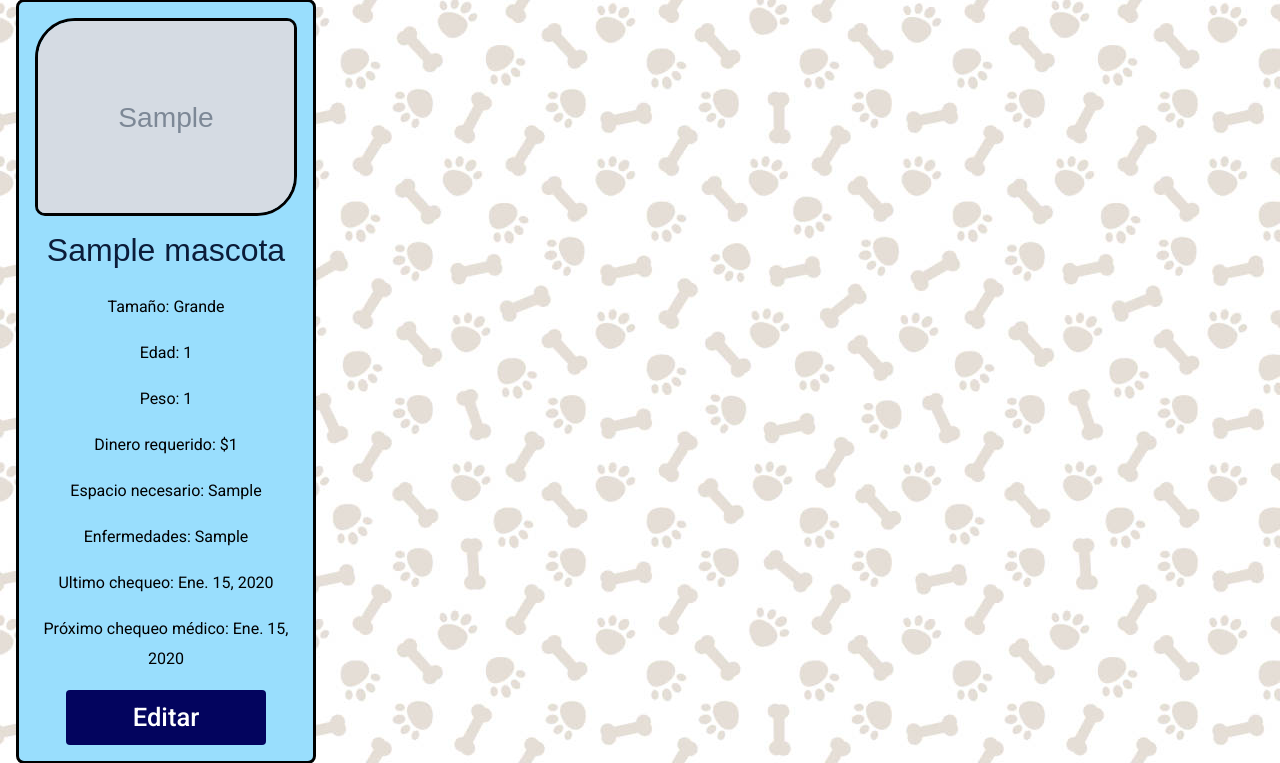
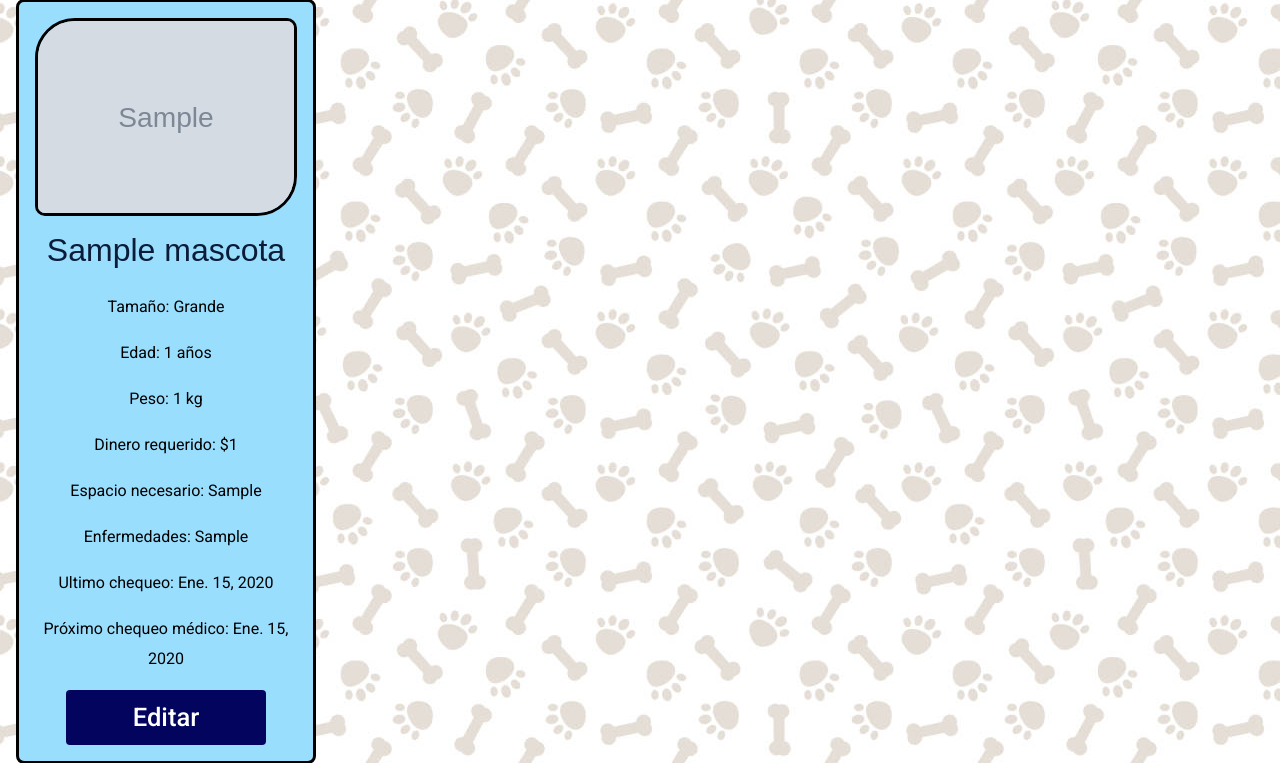
Before and after one commit to PhantomBlack219/sw-project-team4, a Django app: template MyFriendToby/veterinaria/templates/TusMascotas.html in a window 1280 px wide. Shown: the part 457-1220 px from the top of the page. Run offline with Django 3.2, Linux system fonts and the light colour scheme; the template is opened without the code that fills it: values that come from a table or form of the project are taken from there, others are empty; tables that the repository leaves empty hold one stand-in row (values such as "Sample post"); grey boxes marked "Sample" are stand-in pictures; some libraries are stand-ins or nearby versions; some web fonts are replaced.

Commit message:
edicion cartas

```diff
--- a/MyFriendToby/veterinaria/templates/Mascotas.html
+++ b/MyFriendToby/veterinaria/templates/Mascotas.html
@@ -26,8 +26,8 @@
         <img src="{{ x.get_foto}}" alt="Pelusa">
         <h2>{{ x.get_nombre}}</h2>
         <p>Tamaño: {{ x.get_tamaño}}</p>
-        <p>Edad: ${{ x.get_edad}}</p>
-        <p>Peso: ${{ x.get_peso}}</p>
+        <p>Edad: {{ x.get_edad}} años</p>
+        <p>Peso: {{ x.get_peso}} kg</p>
         <p>Dinero requerido: ${{ x.get_dineromantenimiento}}</p>
         <p>Espacio necesario: {{ x.get_espaciomantenimiento}}</p>
         <p>Enfermedades: {{ x.get_enfermedades}}</p>
--- a/MyFriendToby/veterinaria/templates/TusMascotas.html
+++ b/MyFriendToby/veterinaria/templates/TusMascotas.html
@@ -26,8 +26,8 @@
             <img src="{{ x.get_foto}}" alt="Pelusa">
             <h2>{{ x.get_nombre}}</h2>
             <p>Tamaño: {{ x.get_tamaño}}</p>
-            <p>Edad: {{ x.get_edad}}</p>
-            <p>Peso: {{ x.get_peso}}</p>
+            <p>Edad: {{ x.get_edad}} años</p>
+            <p>Peso: {{ x.get_peso}} kg</p>
             <p>Dinero requerido: ${{ x.get_dineromantenimiento}}</p>
             <p>Espacio necesario: {{ x.get_espaciomantenimiento}}</p>
             <p>Enfermedades: {{ x.get_enfermedades}}</p>
```
